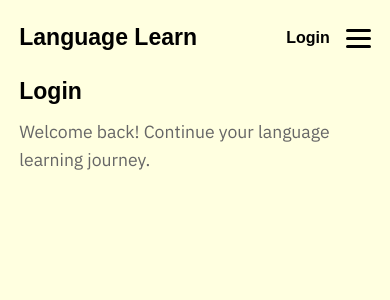
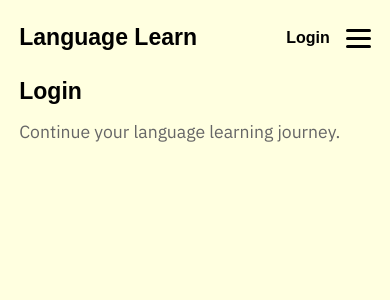
Before and after one commit to flooyd/language-learn, a SvelteKit app: page /login in a window 390 px wide. Shown: the top 300 px of the page. Built offline with nearby package versions, Linux system fonts and the light colour scheme; a web font is replaced by a local one.

Commit message:
Update subtitle text on login page

```diff
--- a/src/routes/login/+page.svelte
+++ b/src/routes/login/+page.svelte
@@ -8,7 +8,7 @@
 	{#if loginOrRegister === 'login'}
 		<div class="header" in:fly|global={{ y: -50, duration: 600, delay: 0 }}>
 			<h1>Login</h1>
-			<p class="subtitle">Welcome back! Continue your language learning journey.</p>
+			<p class="subtitle">Continue your language learning journey.</p>
 		</div>
 
 		<div class="form-card" in:fly|global={{ y: -30, duration: 600, delay: 150 }}>
@@ -249,6 +249,7 @@
 	@media (max-width: 768px) {
 		.container {
 			max-width: 100%;
+            gap: 1rem;
 		}
 
 		h1 {
```
